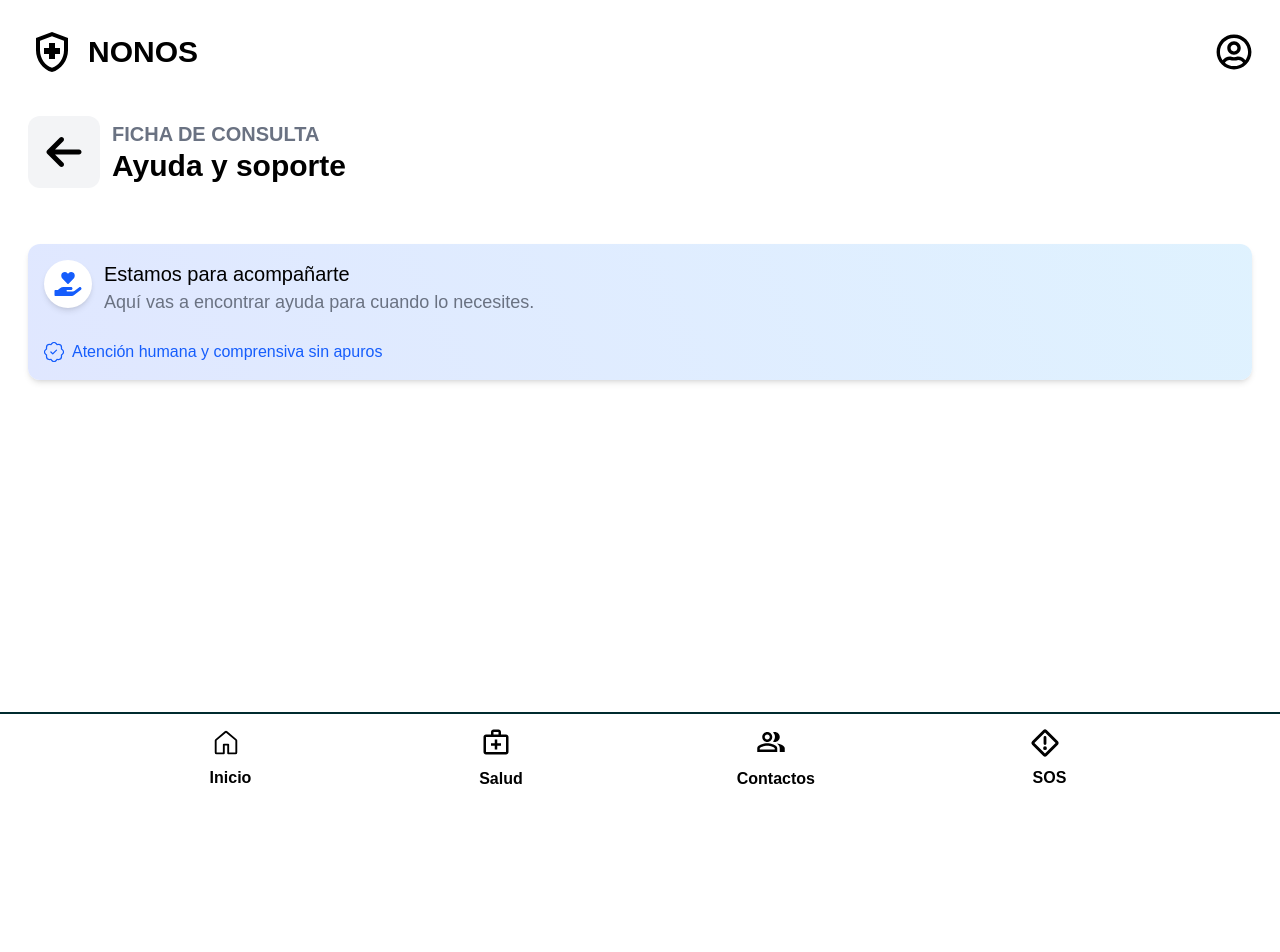
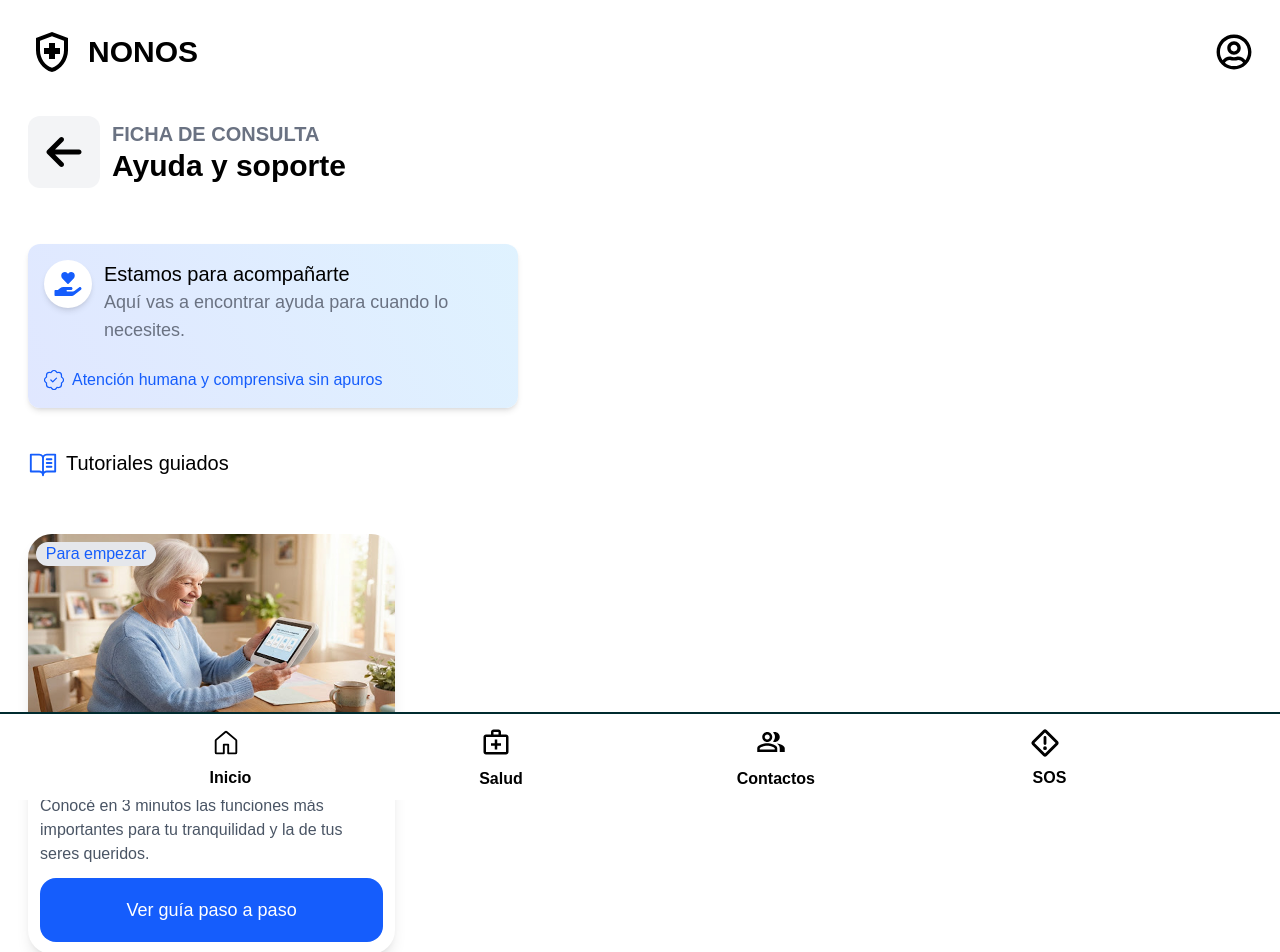
Before and after one commit to rubywinterrr/nonos-front, a React (Vite) app: page /ayuda in a window 1280 px wide. Shown: the top 952 px of the page. Before the commit the page ends 800 px from the top, so only its background shows below. Built offline with nearby package versions, Linux system fonts and the light colour scheme; no server answers; a web font is replaced by a local one.

Commit message:
style: avance pantalla ayuda

```diff
--- a/src/Pages/Ayuda.tsx
+++ b/src/Pages/Ayuda.tsx
@@ -3,6 +3,8 @@ import VueltaAtras from "../components/vueltaAtras";
 import { useEffect } from "react";
 import { FaHandHoldingHeart } from "react-icons/fa";
 import { BsPatchCheck } from "react-icons/bs";
+import { PiBookOpenText } from "react-icons/pi";
+import Stock1 from "../assets/fotoStock.png";
 export default function Ayuda() {
   useEffect(() => {
     document.body.style.setProperty("background-color", "#FFFFFF", "important");
@@ -15,8 +17,8 @@ export default function Ayuda() {
       <main className="mainBody bg-white">
         <Header />
         <VueltaAtras />
-        <div className="w-full p-4 bg-linear-65 from-indigo-100 to-sky-100 rounded-xl shadow-md inline-flex flex-col justify-start items-start gap-4 overflow-hidden">
-          <div className=" w-full inline-flex justify-start items-start gap-3">
+        <div className="w-full lg:w-40/100 p-4 bg-linear-65 from-indigo-100 to-sky-100 rounded-xl shadow-md inline-flex flex-col justify-start items-start gap-4 overflow-hidden">
+          <div className="w-full inline-flex justify-start items-start gap-3">
             <div className="size-12 bg-white rounded-full shadow-md flex justify-center items-center">
               <FaHandHoldingHeart className="w-7 h-6 text-blue-600" />
             </div>
@@ -27,13 +29,35 @@ export default function Ayuda() {
               </p>
             </div>
           </div>
-          <div className=" w-full pt-2 inline-flex justify-start items-center gap-2">
+          <div className="w-full pt-2 inline-flex justify-start items-center gap-2">
             <BsPatchCheck className="text-xl text-blue-600" />
             <p className="text-blue-600">
               Atención humana y comprensiva sin apuros
             </p>
           </div>
         </div>
+        <h2 className="text-xl mb-4 flex items-center gap-2">
+          <PiBookOpenText className="text-blue-600 text-3xl" />
+          Tutoriales guiados
+        </h2>
+        <div className="rounded-3xl w-full lg:w-30/100 bg-white shadow-lg relative">
+          <p className="text-blue-600 bg-gray-200 rounded-2xl w-30 flex items-center justify-center absolute top-2 left-2">
+            Para empezar
+          </p>
+          <img src={Stock1} className="w-full min-h-40/100 rounded-t-3xl" />
+          <div className="flex flex-col gap-3 p-3">
+            <h2 className="text-xl w-full">
+              Guía rápida para usar NONOS por primera vez
+            </h2>
+            <p className="w-full text-gray-600">
+              Conocé en 3 minutos las funciones más importantes para tu
+              tranquilidad y la de tus seres queridos.
+            </p>
+            <button className="bg-blue-600 text-white text-lg rounded-2xl w-full h-16 cursor-pointer">
+              Ver guía paso a paso
+            </button>
+          </div>
+        </div>
       </main>
     </>
   );
--- a/src/components/Header2.tsx
+++ b/src/components/Header2.tsx
@@ -93,6 +93,12 @@ export default function Header2() {
                 >
                   Configuración
                 </li>
+                <li
+                  className="p-6 border-b border-gray-100 text-xl font-bold text-slate-800 cursor-pointer md:hover:bg-gray-100 transition-colors"
+                  onClick={() => navigate("/Ayuda")}
+                >
+                  Ayuda
+                </li>
                 <li className="p-6 w-90/100 border-t-2 border-gray-300 absolute bottom-0 text-xl font-bold text-red-600 cursor-pointer md:hover:bg-red-50 transition-colors">
                   Cerrar Sesión
                 </li>
--- a/src/index.css
+++ b/src/index.css
@@ -86,6 +86,6 @@ html::-webkit-scrollbar {
   flex-direction: column;
   align-items: baseline;
   padding: 1.75rem; /* p-7 */
-  padding-bottom: 13vh; /* pb-[13vh] */
+  padding-bottom: 14vh; /* pb-[14vh] */
   gap: 2.5rem; /* gap-10 */
 }
```
Also changed, not shown: src/assets/fotoStock.png (added).
